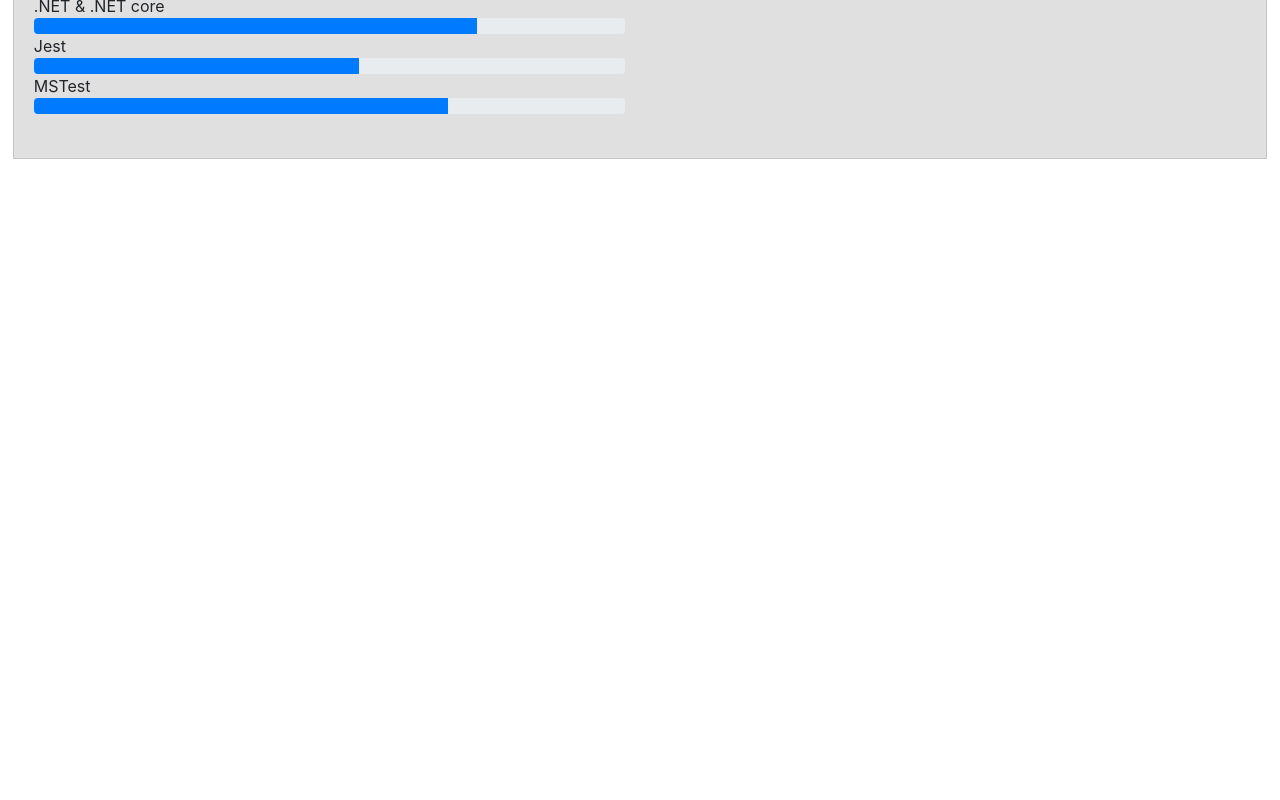
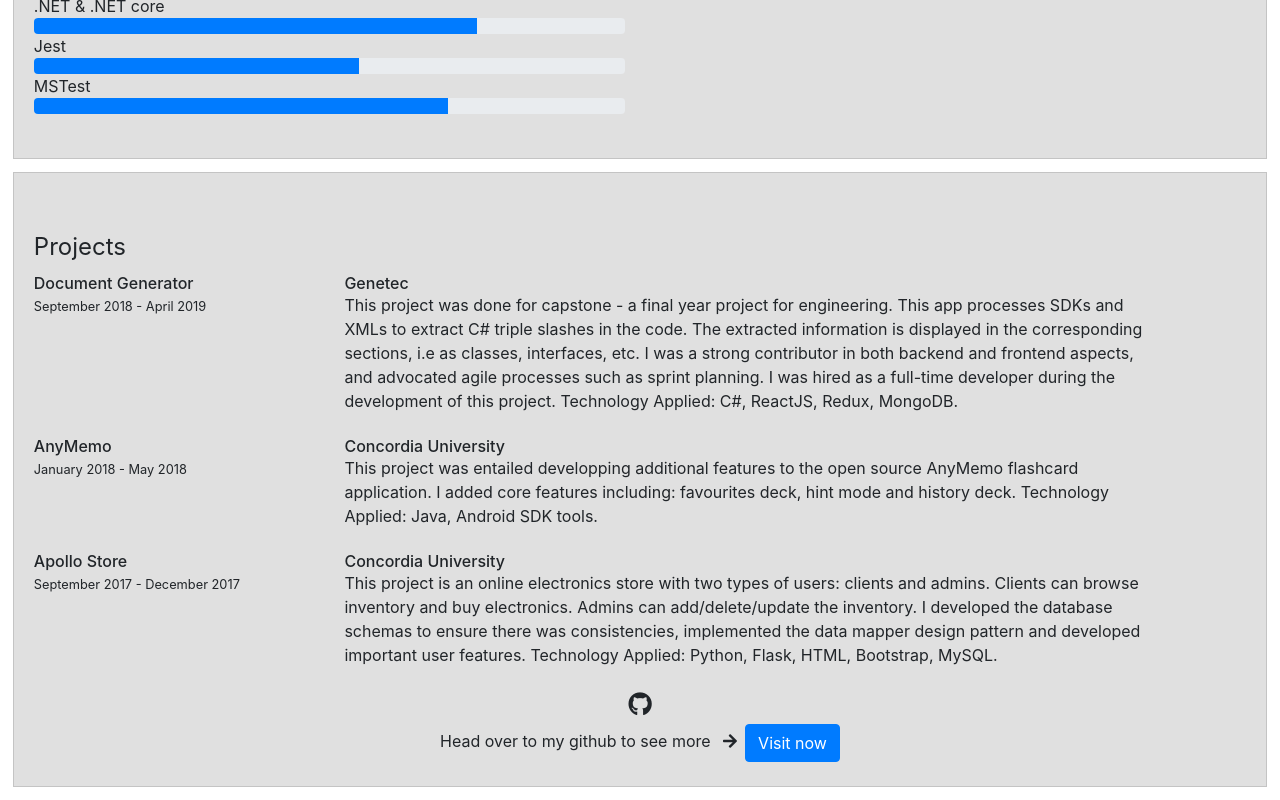
Before and after one commit to svelupillai/Resume, a React (Create React App) app: page / in a window 1280 px wide. Shown: the part 2776-3576 px from the top of the page. Before the commit the page ends 2948 px from the top, so only its background shows below. Built offline with nearby package versions, Linux system fonts and the light colour scheme.

Commit message:
projects section

```diff
--- a/src/components/App.js
+++ b/src/components/App.js
@@ -6,6 +6,7 @@
 import Education from './Education'
 import Experience from './Experience'
 import Skills from './Skills'
+import Projects from './Projects';
 
 function App() {
   return (
@@ -16,6 +17,7 @@
       <Education />
       <Experience />
       <Skills />
+      <Projects />
     </div>
   );
 }
--- /dev/null
+++ b/src/components/Projects.js
@@ -0,0 +1,39 @@
+import React from 'react';
+import {Card, Col, Row, Button} from 'react-bootstrap';
+import info from '../info.json';
+
+function Projects(){
+
+    return (
+        <Card id="Projects" className="AboutMe rounded-0">
+        <Card.Body>
+            <Card.Title><h4 className="font-weight-normal">Projects</h4></Card.Title>
+            {info.Projects.map(i =>
+                <Row key={i.name+i.stakeholder}>
+                    <Col xs={12} md={3}>
+                    <div>
+                        <h6 className="mb-0">{i.name}</h6>
+                        <small>{i.timeFrame}</small>
+                    </div>
+                    </Col>
+                    <Col xs={12} md={8} className="mb-4">
+                    <div>
+                    <h6 className="mb-0">{i.stakeholder}</h6>
+                        {i.description}
+                    </div>
+                    </Col>
+                </Row>
+            )}
+             <div className='text-center'>
+                <h4 className="m-0 pb-1"><i className="fab fa-github"></i></h4>
+                <div className="pb-1">
+                    Head over to my github to see more <i className="fas fa-arrow-right pr-2 pl-2"></i>
+                    <Button href="https://github.com/svelupillai" target="_blank"  rel="noopener noreferrer"> Visit now</Button>
+                </div>
+             </div>
+        </Card.Body>
+    </Card>
+    );
+}
+
+export default Projects;
--- a/src/info.json
+++ b/src/info.json
@@ -19,6 +19,8 @@
     ],
 
     "Projects": [
-
+        {"name": "Document Generator", "stakeholder":"Genetec", "timeFrame":"September 2018 - April 2019", "description": "This project was done for capstone - a final year project for engineering. This app processes SDKs and XMLs to extract C# triple slashes in the code. The extracted information is displayed in the corresponding sections, i.e as classes, interfaces, etc. I was a strong contributor in both backend and frontend aspects, and advocated agile processes such as sprint planning. I was hired as a full-time developer during the development of this project. Technology Applied: C#, ReactJS, Redux, MongoDB."},
+        {"name": "AnyMemo", "stakeholder":"Concordia University", "timeFrame": "January 2018 - May 2018", "description": "This project was entailed developping additional features to the open source AnyMemo flashcard application. I added core features including: favourites deck, hint mode and history deck. Technology Applied: Java, Android SDK tools."},
+        {"name": "Apollo Store", "stakeholder": "Concordia University", "timeFrame":"September 2017 - December 2017", "description": "This project is an online electronics store with two types of users: clients and admins. Clients can browse inventory and buy electronics. Admins can add/delete/update the inventory. I developed the database schemas to ensure there was consistencies, implemented the data mapper design pattern and developed important user features. Technology Applied: Python, Flask, HTML, Bootstrap, MySQL."}
     ]
 }
```
